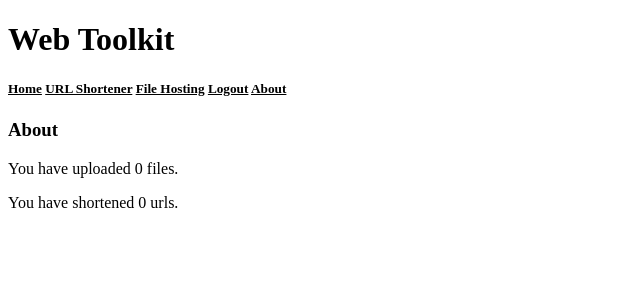
After one commit to itsbobkat/webtoolkit, a Django app: page /about-user/ in a window 1280 px wide. The commit adds this page. Shown: the top 300 px of the page, without its empty margins (0-640 px from the left). Run offline with Django 5.2, Linux system fonts and the light colour scheme; the visitor is signed in with stand-in values (Sample User, id 1); data that the repository does not hold is empty.

Commit message:
add about page

```diff
--- /dev/null
+++ b/src/django_project/core/templates/core/about_user.html
@@ -0,0 +1,7 @@
+{% extends 'core/include/base.html' %}
+{% block body %}
+<h3>About</h3>
+
+<p>You have uploaded {{ total_uploaded_files }} files.</p>
+<p>You have shortened {{ total_shortened_urls }} urls.</p>
+{% endblock body %}
--- a/src/django_project/core/templates/core/include/base.html
+++ b/src/django_project/core/templates/core/include/base.html
@@ -27,10 +27,13 @@
   <a class="link" href="{% url "core:file_hosting" %}">File Hosting</a>
   {% if request.user.is_authenticated %}
 
+
   <a class="link" href="#" id="logout-btn">Logout</a>
   <form id="logout-form" action="{% url 'logout' %}" method="POST" style="display: none;">
     {% csrf_token %}
   </form>
+
+  <a class="link" href="{% url "core:about_user" %}">About</a>
   {% else %}
 
   <a class="link" href="{% url "login" %}">Login</a>
--- a/src/django_project/core/urls.py
+++ b/src/django_project/core/urls.py
@@ -44,4 +44,9 @@ urlpatterns = [
         views.RegisterView.as_view(),
         name="register",
     ),
+    path(
+        f"about-user/",
+        views.about_user,
+        name="about_user",
+    ),
 ]
--- a/src/django_project/core/views.py
+++ b/src/django_project/core/views.py
@@ -221,7 +221,25 @@ def file_delete(request: HttpRequest, alias_filename: str):
         models.UploadedFile,
         alias=alias,
         ext=ext,
+        owner=request.user,
     )
     file_obj.delete()
 
     return redirect(reverse("core:file_hosting") + f"?page={page}")
+
+
+@login_required
+def about_user(request):
+    context = get_common_context() | {
+        "total_uploaded_files": models.UploadedFile.objects.filter(
+            owner=request.user
+        ).count(),
+        "total_shortened_urls": models.ShortenedURL.objects.filter(
+            owner=request.user
+        ).count(),
+    }
+    return render(
+        request,
+        "core/about_user.html",
+        context,
+    )
```
